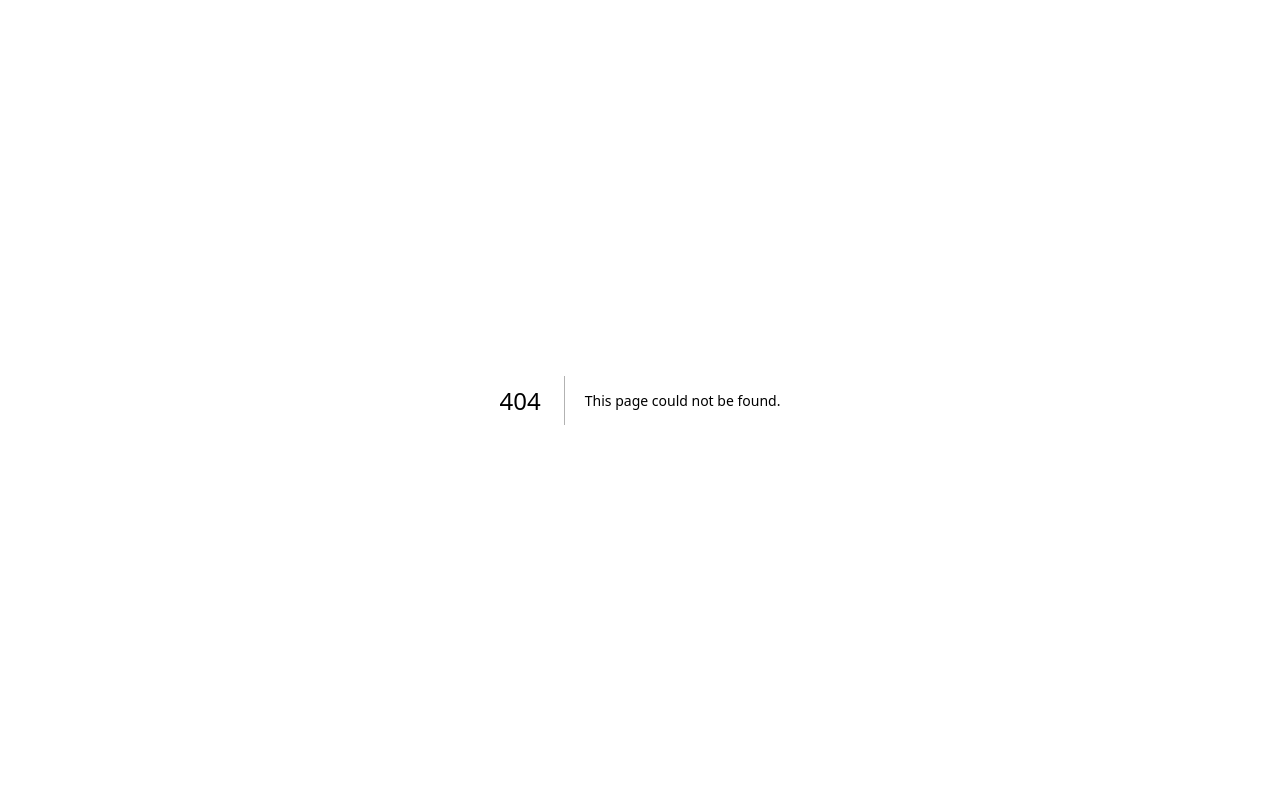
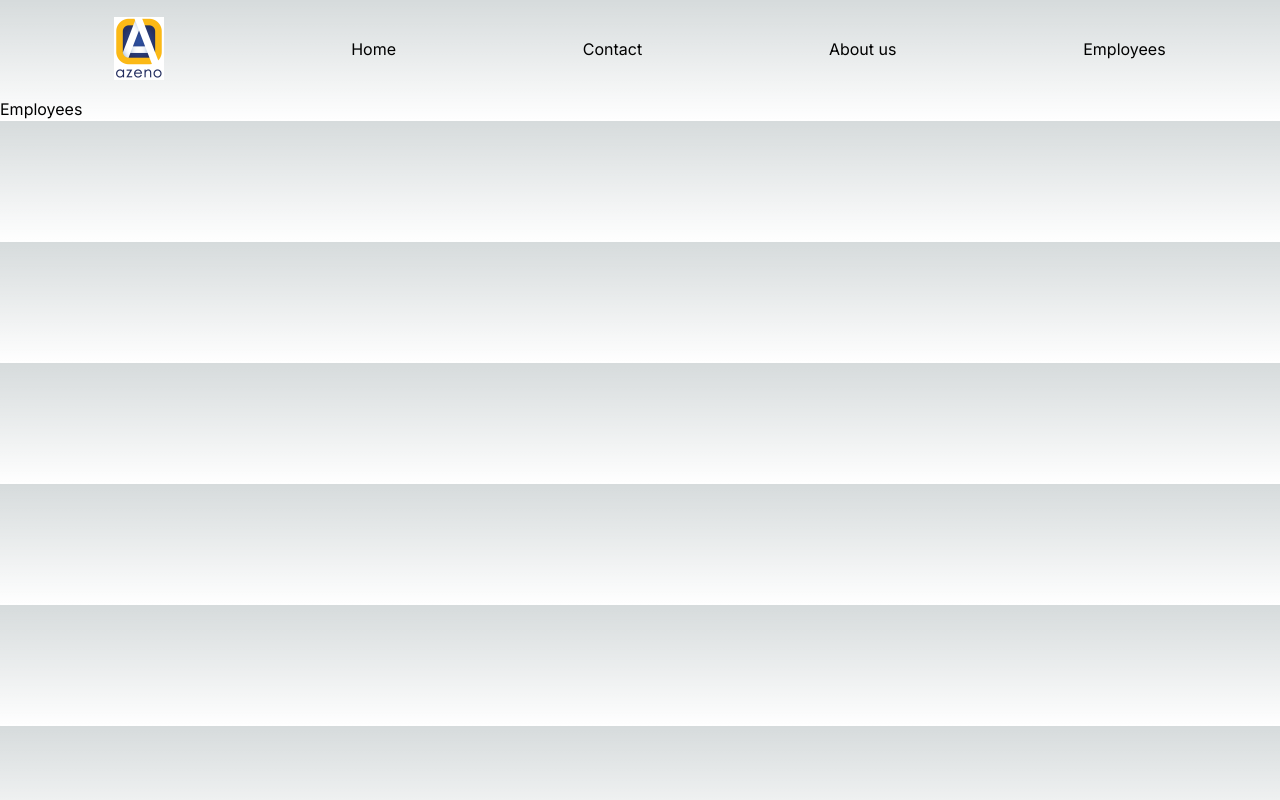
Before and after one commit to MaciejMogilewski/azeno_site, a Next.js app: page /employees in a window 1280 px wide. Before the commit this address had no page. Built offline with nearby package versions, Linux system fonts and the light colour scheme.

Commit message:
Add Employees page

```diff
--- a/src/app/(custom_layout)/about/page.tsx
+++ b/src/app/(custom_layout)/about/page.tsx
@@ -1,6 +1,6 @@
 function Page(props) {
     return (
-        <div></div>
+        <div>About us</div>
     );
 }
 
--- /dev/null
+++ b/src/app/(custom_layout)/employees/page.tsx
@@ -0,0 +1,7 @@
+function Page() {
+    return (
+        <div>Employees</div>
+    );
+}
+
+export default Page;
--- a/src/components/NavBar.tsx
+++ b/src/components/NavBar.tsx
@@ -3,17 +3,29 @@ import Image from "next/image";
 
 function NavBar() {
     return (
-        <nav className="group flex justify-around rounded-lg border border-transparent px-5 py-4 transition-colors hover:border-gray-300 hover:bg-gray-100 hover:dark:border-neutral-700 hover:dark:bg-neutral-800/30">
+        <nav
+            className="group flex justify-around rounded-lg border border-transparent px-5 py-4 transition-colors
+            hover:border-gray-300 hover:bg-gray-100 hover:dark:border-neutral-700 hover:dark:bg-neutral-800/30">
             <Link href="/"
                   className="pointer-events-none flex place-items-center gap-2 p-8 lg:pointer-events-auto lg:p-0">
-                <Image src="/logo.png" alt="Azeno company logo" width="50" height="63" />
+                <Image src="/logo.png" alt="Azeno company logo" width="50" height="63"/>
             </Link>
             <Link href="/"
                   className="pointer-events-none flex place-items-center gap-2 p-8 lg:pointer-events-auto lg:p-0">
                 Home
             </Link>
-            <Link href="/contact">Contact</Link>
-            <Link href="/about">About us</Link>
+            <Link href="/contact"
+                  className="pointer-events-none flex place-items-center gap-2 p-8 lg:pointer-events-auto lg:p-0">
+                Contact
+            </Link>
+            <Link href="/about"
+                  className="pointer-events-none flex place-items-center gap-2 p-8 lg:pointer-events-auto lg:p-0">
+                About us
+            </Link>
+            <Link href="/employees"
+                  className="pointer-events-none flex place-items-center gap-2 p-8 lg:pointer-events-auto lg:p-0">
+                Employees
+            </Link>
         </nav>
     );
 }
```
